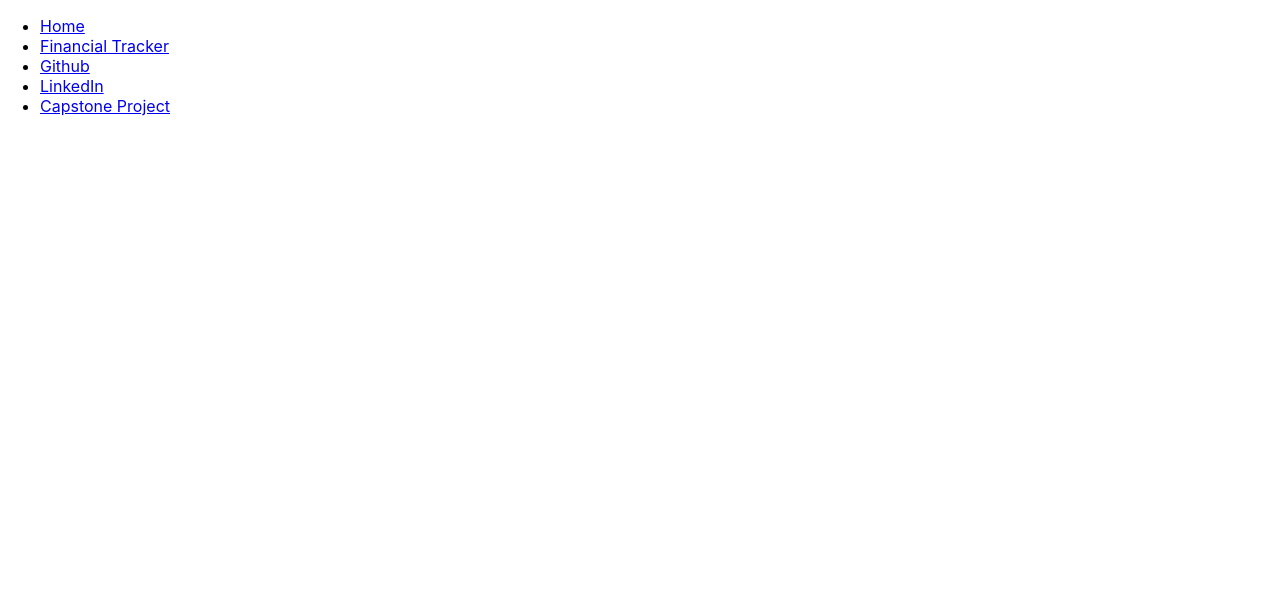
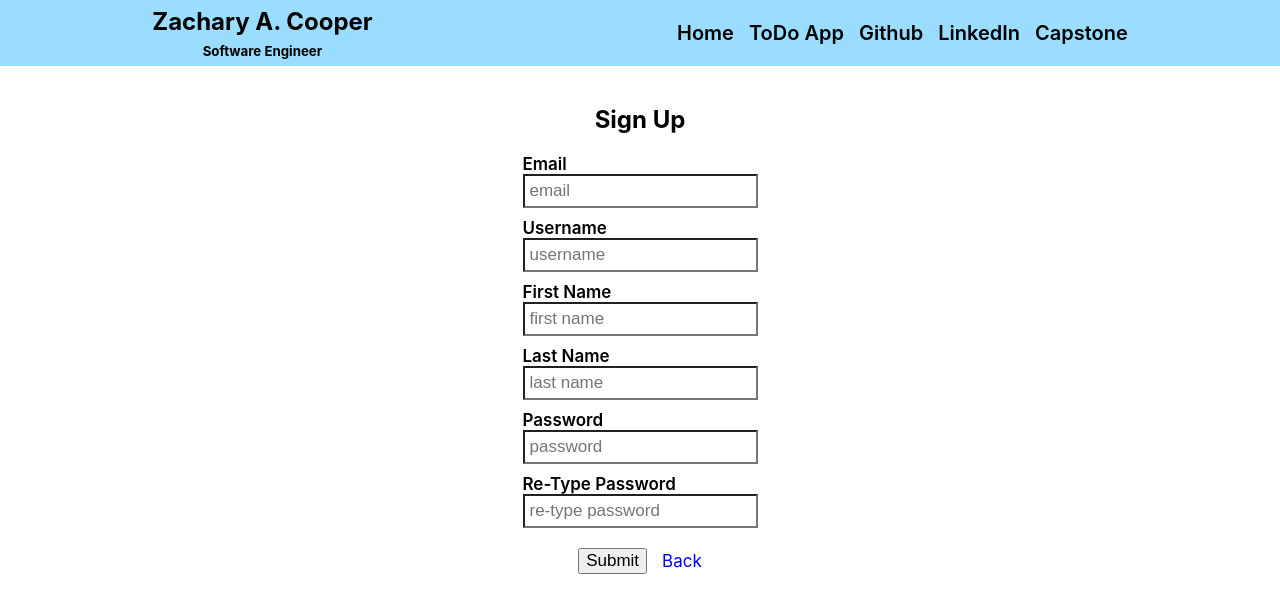
Before and after one commit to zacoope1/website-frontend, a React app: page /register in a window 1280 px wide. Shown: the top 612 px of the page. Built offline with nearby package versions, Linux system fonts and the light colour scheme.

Commit message:
Added styles and changes to login & register page. Styled navbar.

```diff
--- a/src/assets/css/login.css
+++ b/src/assets/css/login.css
@@ -0,0 +1,35 @@
+form {
+    font-size: 17px;
+    display: block;
+}
+
+form button {
+    font-size: 17px;
+}
+
+form label {
+    font-weight: 600;
+    text-align: left;
+}
+
+form input {
+    padding: 5px;
+    border-radius: 0;
+    font-size: 17px;
+    margin-bottom: 10px;
+}
+
+.form-input-center {
+    display: flex;
+    justify-content: center;
+}
+
+.error-message{
+    color: red;
+    font-weight: 500;
+    font-size: 13px;
+    background: yellow;
+    border-radius: 35px;
+    text-align: center;
+    padding: 1px;
+}
--- a/src/components/Home.js
+++ b/src/components/Home.js
@@ -7,26 +7,34 @@ import {
 } from "react-router-dom";
 import LandingPage from './LandingPage';
 import Login from './Login';
+import Register from './Register';
 
 export default function Home() {
     return (
         <Router>
             <div>
                 <nav>
+                    <div className="nav-logo">
+                        <h2>Zachary A. Cooper</h2>
+                        <h5>Software Engineer</h5>
+                    </div>
                     <ul>
                         <li><Link to="/">Home</Link></li>
-                        <li><Link to="/finances">Financial Tracker</Link></li>
+                        <li><Link to="/login">ToDo App</Link></li>
                         <li><a href="https://github.com/zacoope1">Github</a></li>
-                        <li><a href="https://www.linkedin.com/in/zachary-cooper-92b2a5159/">LinkedIn</a></li>
-                        <li><a href="https://zacharyacooper.com">Capstone Project</a></li>
+                        <li><a href="https://www.linkedin.com/in/zachary-cooper-92b2a5159/" >LinkedIn</a></li>
+                        <li><a href="https://zacharyacooper.com">Capstone</a></li>
                     </ul>
                 </nav>
                 <Switch>
                     <Route exact path="/">
                         <LandingPage />
                     </Route>
-                    <Route exact path="/finances">
+                    <Route exact path="/login">
                         <Login />
+                    </Route>
+                    <Route exact path="/register">
+                        <Register />
                     </Route>
                 </Switch>
             </div>
--- a/src/components/LandingPage.js
+++ b/src/components/LandingPage.js
@@ -9,7 +9,7 @@ class LandingPage extends React.Component {
 
     render(){
         return (
-            <div>
+            <div className="page-content-wrapper">
                 <h1>Hello, world!</h1>
             </div>
         )
--- a/src/components/Login.js
+++ b/src/components/Login.js
@@ -1,18 +1,40 @@
 import React from 'react';
+import {Link} from 'react-router-dom';
 import '../assets/css/login.css';
 
-export default function Login(){
-    return(
-        <div>
-            <h1>Login</h1>
-            <div>
+class Login extends React.Component {
+
+    constructor() {
+        super();
+        this.state = {hasError: false, errorMessage: ""};
+    }
+
+    render() {
+        return(
+            <div className="page-content-wrapper">
+                <h2>Login</h2>
+                { this.state.hasError? <div className="error-message"><p>{this.state.errorMessage}</p></div> : null }
                 <form>
-                    <label>Email</label>
-                    <input type ="text" name="email" placeholder="email"></input>
-                    <input type ="password" name="password" placeholder="password"></input>
-                    <button>Submit</button>
+                    <div className="form-input-center">
+                        <div className="form-items">
+                            <label>Email</label><br/>
+                            <input type ="text" name="email" placeholder="email"></input>
+                        </div>
+                    </div>
+                    <div className="form-input-center">
+                        <div className="form-items">
+                            <label>Password</label><br/>
+                            <input type ="password" name="password" placeholder="password"></input>
+                        </div>
+                    </div>
+                    <div className="btn-center">
+                        <button type="button">Submit</button>
+                        <Link to="/register">Sign up</Link>
+                    </div>
                 </form>
             </div>
-        </div>
-    );
+        );
+    }
 }
+
+export default Login;
--- /dev/null
+++ b/src/components/Register.js
@@ -0,0 +1,64 @@
+import React from 'react';
+import {Link} from 'react-router-dom';
+
+class Register extends React.Component{
+
+    constructor(){
+        super();
+        this.state = {hasError: false, errorMessage: ""};
+    }
+
+    render(){
+        return(
+            <div className="page-content-wrapper">
+                <h2>Sign Up</h2>
+                { this.state.hasError === true ? <div className="error-message"><p>{this.state.errorMessage}</p><br/></div> : null }
+                <form>
+                    <div className="form-input-center">
+                        <div className="form-items">
+                            <label>Email</label><br/>
+                            <input type ="text" name="email" placeholder="email"></input>
+                        </div>
+                    </div>
+                    <div className="form-input-center">
+                        <div className="form-items">
+                            <label>Username</label><br/>
+                            <input type ="text" name="username" placeholder="username"></input>
+                        </div>
+                    </div>
+                    <div className="form-input-center">
+                        <div className="form-items">
+                            <label>First Name</label><br/>
+                            <input type ="text" name="firstName" placeholder="first name"></input>
+                        </div>
+                    </div>
+                    <div className="form-input-center">
+                        <div className="form-items">
+                            <label>Last Name</label><br/>
+                            <input type ="text" name="lastName" placeholder="last name"></input>
+                        </div>
+                    </div>
+                    <div className="form-input-center">
+                        <div className="form-items">
+                            <label>Password</label><br/>
+                            <input type ="password" name="password" placeholder="password"></input>
+                        </div>
+                    </div>
+                    <div className="form-input-center">
+                        <div className="form-items">
+                            <label>Re-Type Password</label><br/>
+                            <input type ="password" name="retypePassword" placeholder="re-type password"></input>
+                        </div>
+                    </div>
+                    <div className="btn-center">
+                        <button type="button">Submit</button>
+                        <Link to="/login">Back</Link>
+                    </div>
+                </form>
+            </div>
+        );
+    }
+
+}
+
+export default Register
--- a/src/index.css
+++ b/src/index.css
@@ -1,8 +1,87 @@
 body {
   margin: 0;
+  min-width: fit-content;
   font-family: -apple-system, BlinkMacSystemFont, 'Segoe UI', 'Roboto', 'Oxygen',
     'Ubuntu', 'Cantarell', 'Fira Sans', 'Droid Sans', 'Helvetica Neue',
     sans-serif;
   -webkit-font-smoothing: antialiased;
   -moz-osx-font-smoothing: grayscale;
 }
+
+a {
+  text-decoration: none;
+}
+
+nav {
+  width: 100%;
+  margin: 0;
+  display: flex;
+  justify-content: space-around;
+  background-color: #9bddff;
+}
+
+.nav-logo {
+  text-align: center;
+}
+
+.nav-logo h2 {
+  margin: 7px 0;
+}
+
+.nav-logo h5 {
+  margin: 7px 0;
+}
+
+nav ul {
+  display: flex;
+  align-items: center;
+  padding: 0;
+  list-style: none;
+}
+
+nav ul li {
+  padding: 0;
+  padding-right: 15px;
+  margin: 0;
+}
+
+nav ul li:last-child {
+  padding: 0;
+}
+
+nav ul li a {
+  text-decoration: none;
+  font-weight: 600;
+  font-size: 20px;
+  color: black;
+}
+
+nav ul li a:hover{
+  color: #3a3b3c;
+}
+
+.page-content-wrapper {
+  min-width: fit-content;
+  margin: 0;
+  padding: 19px;
+}
+
+.page-content-wrapper h1, h2, h3, h4, h5 {
+  text-align: center;
+}
+
+.btn-center {
+  display: flex;
+  justify-content: center;
+  align-items: center;
+  margin: 10px;
+}
+
+.btn-center button {
+  margin-right: 15px;
+}
+
+.flex-wrapper {
+  display: flex;
+  justify-content: center;
+}
```
Also changed, not shown: src/assets/img/ZacharyCooper.JPG (added).
